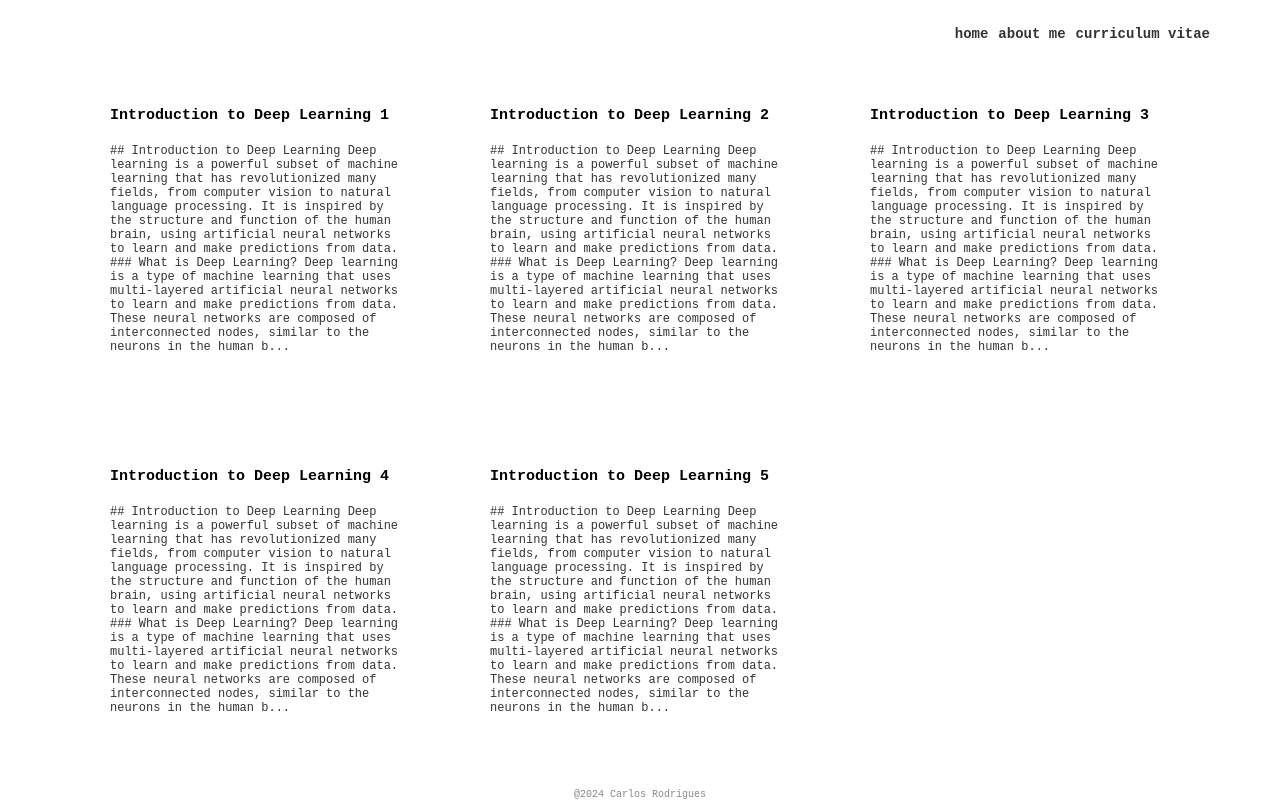
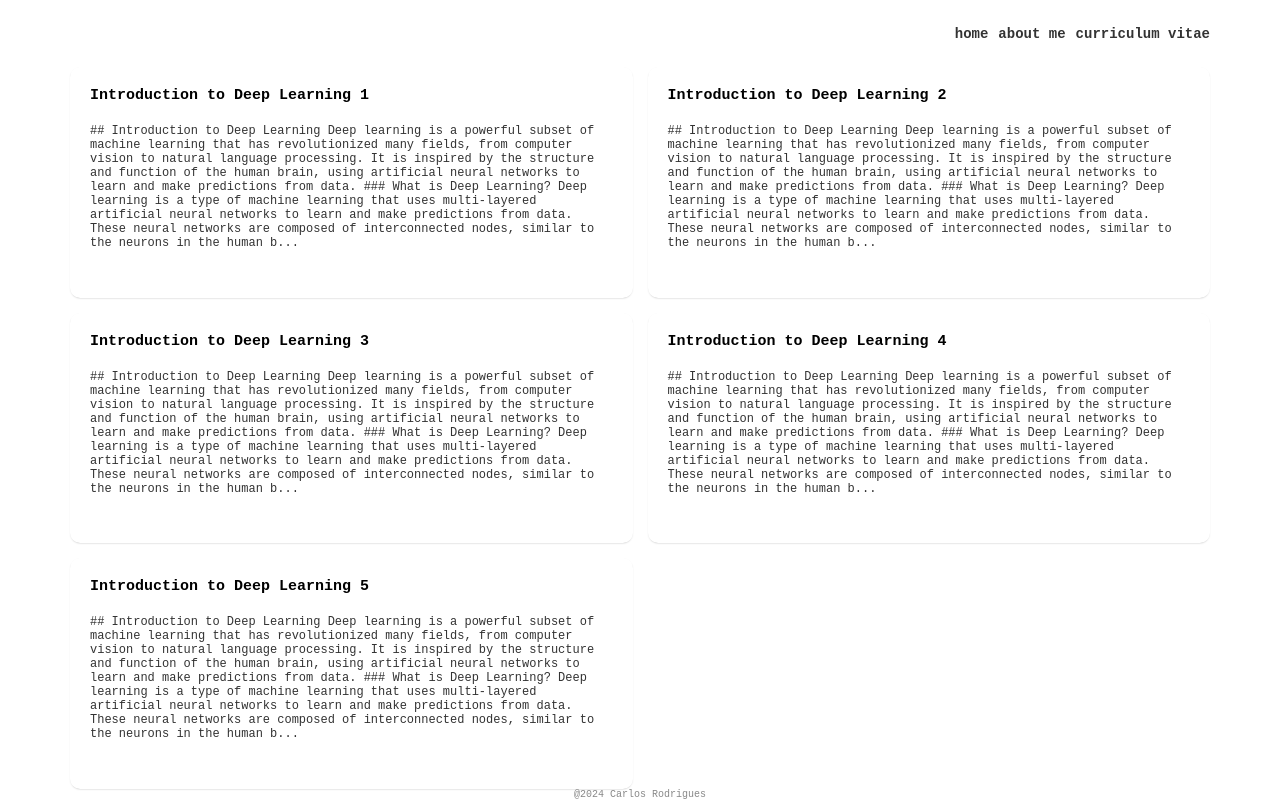
Before and after one commit to carls-rodrigues/carls-rodrigues-carls-rodrigues.github.io, a React (Vite) app: page /blog in a window 1280 px wide. Built offline with nearby package versions, Linux system fonts and the light colour scheme.

Commit message:
add shadow

```diff
--- a/src/pages/blog/blog.css
+++ b/src/pages/blog/blog.css
@@ -8,12 +8,26 @@
   flex-grow: 1;
   display: grid;
   grid-template-columns: 1fr;
+  gap: 1.5rem;
+}
+.blog__content a {
+  display: inline-flex;
+  flex-grow: 1;
+  height: 100%;
+  width: 100%;
 }
 .blog__content-grid__box {
-  /* height: 20rem; */
   padding: 1rem;
   word-break: all;
+  border-radius: 1rem;
+  box-shadow: rgba(50, 50, 93, 0.25) 0px 0px 1px -1px, rgba(0, 0, 0, 0.3) 0px 1px 2px -1px;
   /* overflow: hidden; */
+}
+
+.blog__content-grid__box:hover {
+  transform: translateY(-0.5rem);
+  transition: all 0.3s ease;
+  box-shadow: rgba(50, 50, 93, 0.25) 0px 1px 6px -1px, rgba(0, 0, 0, 0.3) 0px 1px 3px -1px;
 }
 .blog__content-grid__box p {
   margin-top: 1rem;
@@ -32,12 +46,10 @@
   }
   .blog__content-grid__box p {
     margin-top: 1.5rem;
+
   }
 }
 @media screen and (min-width: 1200px) {
-  .blog__content {
-    grid-template-columns: repeat(3, 1fr);
-  }
   .blog__content-grid__box {
     padding: 2rem;
   }
--- a/src/pages/blog/index.tsx
+++ b/src/pages/blog/index.tsx
@@ -21,7 +21,7 @@ export default function Blog() {
         <div className="blog__content">
           {
             articles.map((article) => (
-              <a href={`/blog/${article.title}`} key={article.id} className="blog__content-grid__box">
+              <a href={`/blog/${article.title}`} key={article.id}>
                 <div className="blog__content-grid__box">
                   <h1>{article.title}</h1>
                   <p>{article.content.substring(0, 580)}...</p>
```
